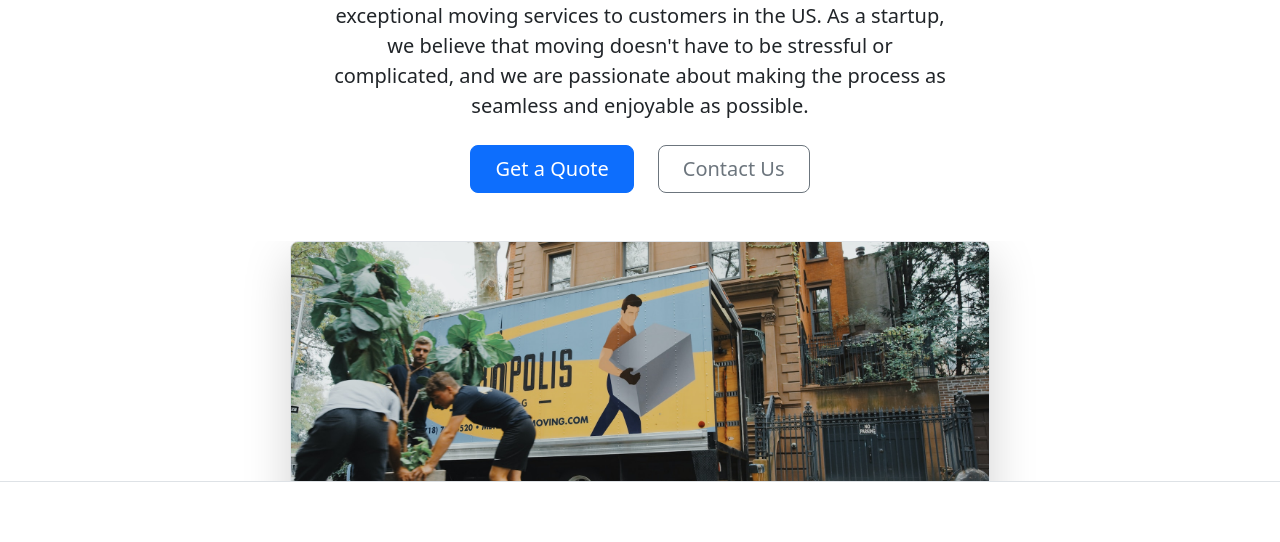
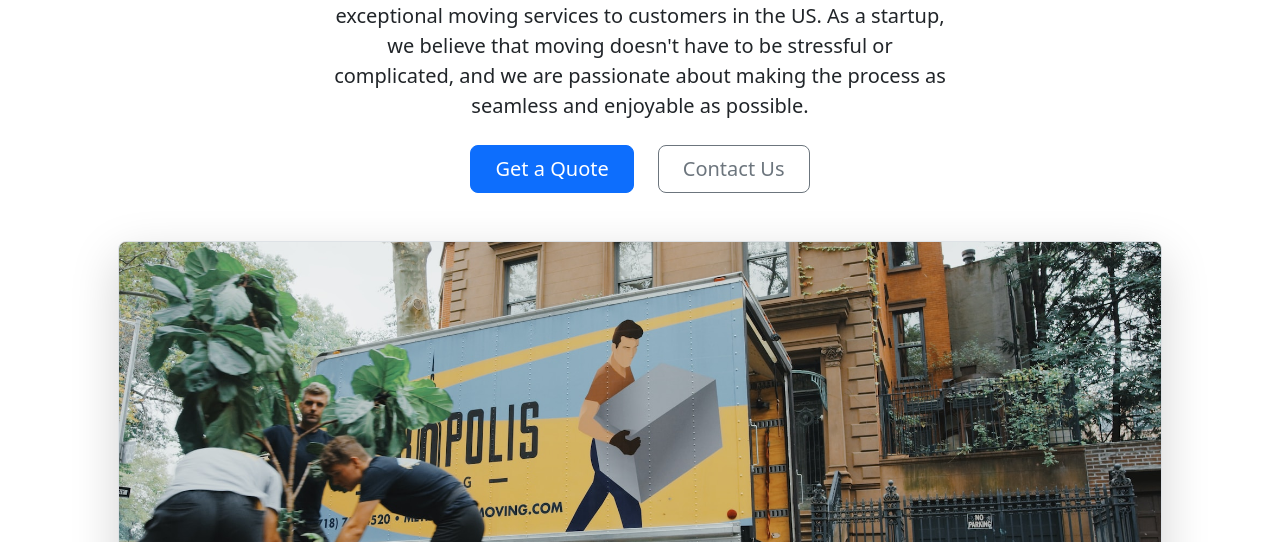
Before and after one commit to Mansikulkarni2603/MoveIt.com, a plain HTML site: page index.html in a window 1280 px wide. Shown: the part 258-800 px from the top of the page. Drawn offline with nearby package versions, Linux system fonts and the light colour scheme.

Commit message:
Update index.html
Image was getting cut, which is repaired.

```diff
--- a/index.html
+++ b/index.html
@@ -64,10 +64,10 @@
           class="btn btn-primary btn-lg px-4 me-sm-3">Get a Quote</button> <button type="button"
           class="btn btn-outline-secondary btn-lg px-4">Contact Us</button> </div>
     </div>
-    <div class="overflow-hidden" style="max-height: 30vh;">
+    <div>
       <div class="container px-5">
-        <img src="./moving-van.jpg" class="img-fluid border rounded-3 shadow-lg mb-4" alt="Example image" width="700" height="500" loading="lazy">
-        </div>
+        <img src="./moving-van.jpg" class="img-fluid border rounded-3 shadow-lg mb-4" alt="Example image" loading="lazy">
+      </div>
     </div>
   </div>
 
```
